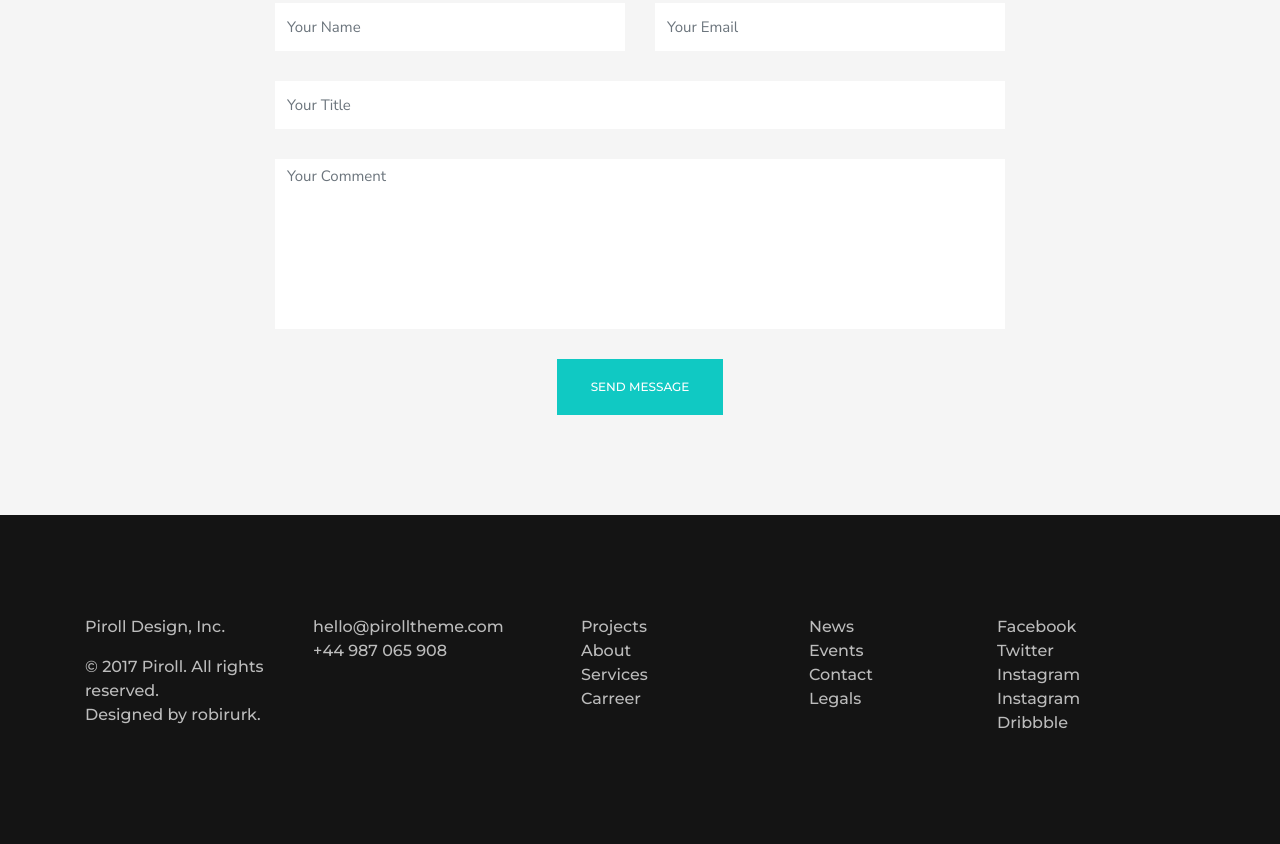
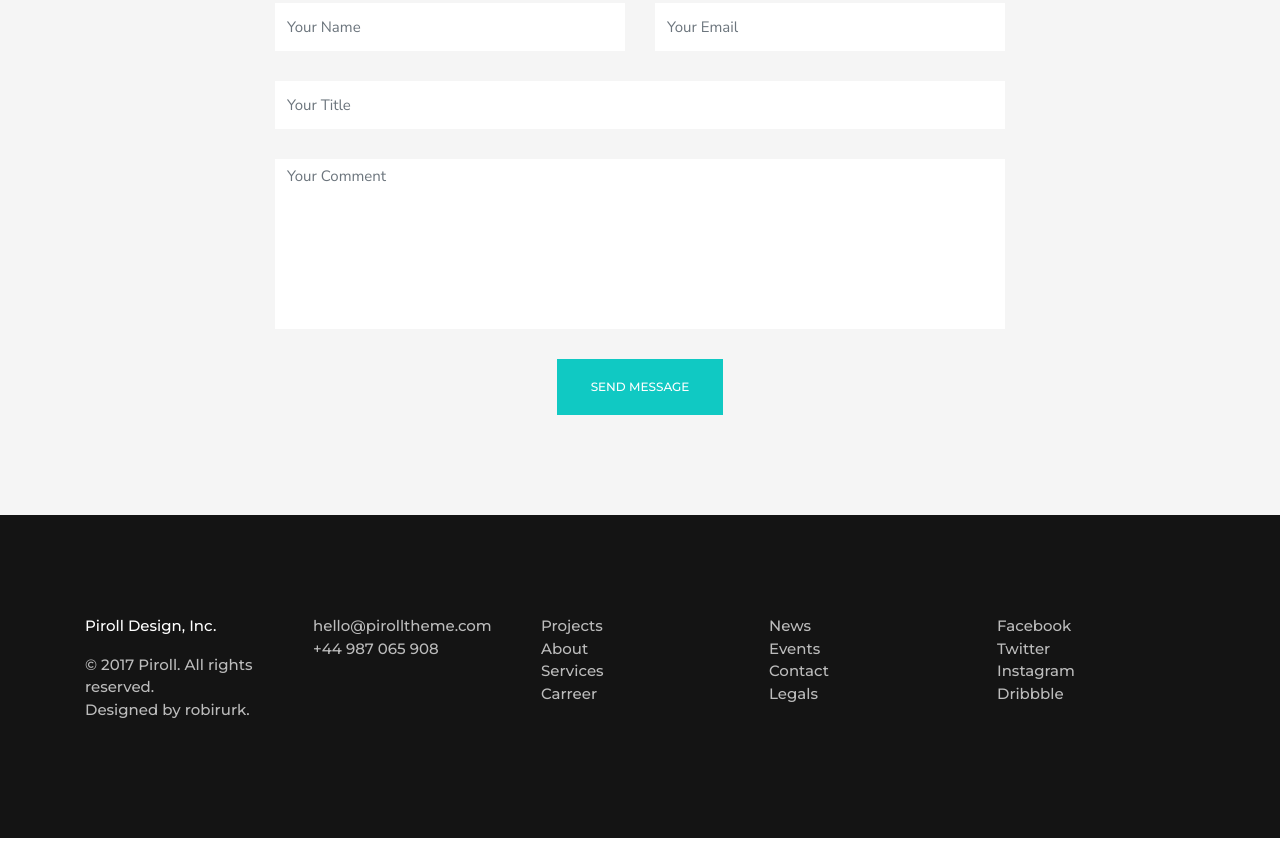
Before and after one commit to alizavr/design, a plain HTML site: page index.html in a window 1280 px wide. Shown: the part 4582-5426 px from the top of the page. Drawn offline with nearby package versions, Linux system fonts and the light colour scheme.

Commit message:
change footer

```diff
--- a/css/style.scss
+++ b/css/style.scss
@@ -300,6 +300,7 @@ footer{
     padding-bottom: 101px;
     background-color: #141414;
     color: #bcbcbc;
+    font-size: 15px;
     .social{
         a{
             text-decoration: none;
@@ -309,5 +310,33 @@ footer{
     }
     ul{
         list-style: none;
+        padding: 0;
+        li{
+            a{
+                text-decoration: none;
+                color:#bcbcbc;
+                &:hover{
+                    text-decoration: none;
+                    color: #bcbcbc;
+                }
+            }
+
+
+        }
+    }
+    .piroll{
+        color: #ffffff;
+    }
+    .facebook:hover{
+        color: #3b5998;
+    }
+    .twitter:hover{
+        color: #00acee;
+    }
+    .instagram:hover{
+        color: #3f729b;
+    }
+    .dribbble:hover{
+        color: #ea4c89;
     }
 }
--- a/index.html
+++ b/index.html
@@ -346,51 +346,69 @@
 <footer>
   <div class="container">
     <div class="row">
-      <div class="col">
-        <p>Piroll Design, Inc.</p>
+      <div class="col-md col-sm-6">
+        <p class="piroll">Piroll Design, Inc.
+        </p>
         <p>© 2017 Piroll. All rights reserved. <br>
           Designed by robirurk.</p>
       </div>
-      <div class="col">
+      <div class="col-md col-sm-6">
         <p>hello@pirolltheme.com <br>
           +44 987 065 908 </p>
       </div>
-      <div class="col">
+      <div class="col-md col-sm-6">
         <ul>
-          <li>Projects
+          <li>
+             <a href="#">
+            Projects
+          </a>
             </li>
             <li>
+              <a href="#">
                 About
+              </a>
             </li>
             <li>
+              <a href="#">
                 Services
+              </a>
             </li>
             <li>
+              <a href="#">
                 Carreer
+              </a>
             </li>
         </ul>
       </div>
-      <div class="col">
+      <div class="col-md col-sm-6">
         <ul>
-          <li>News
+          <li>
+            <a href="#">
+              News
+            </a>
             </li>
             <li>
+              <a href="#">
                 Events
+              </a>
             </li>
             <li>
+              <a href="#">
                 Contact
+              </a>
             </li>
             <li>
+              <a href="#">
                 Legals
+              </a>
             </li>
         </ul>
       </div>
-      <div class="col social">
-         <a href="#">Facebook</a>
-          <a href="#">Twitter</a>
-          <a href="#">Instagram</a>
-          <a href="#">Instagram</a>
-          <a href="#">Dribbble</a>
+      <div class="col-md col-sm-12 social">
+         <a href="#" class="facebook">Facebook</a>
+          <a href="#" class="twitter">Twitter</a>
+          <a href="#" class="instagram">Instagram</a>
+          <a href="#" class="dribbble">Dribbble</a>
       </div>
     </div>
   </div>
```
Also changed, not shown: css/style.css, 1 other file. Lines whose indentation alone changed are shown as unchanged.
